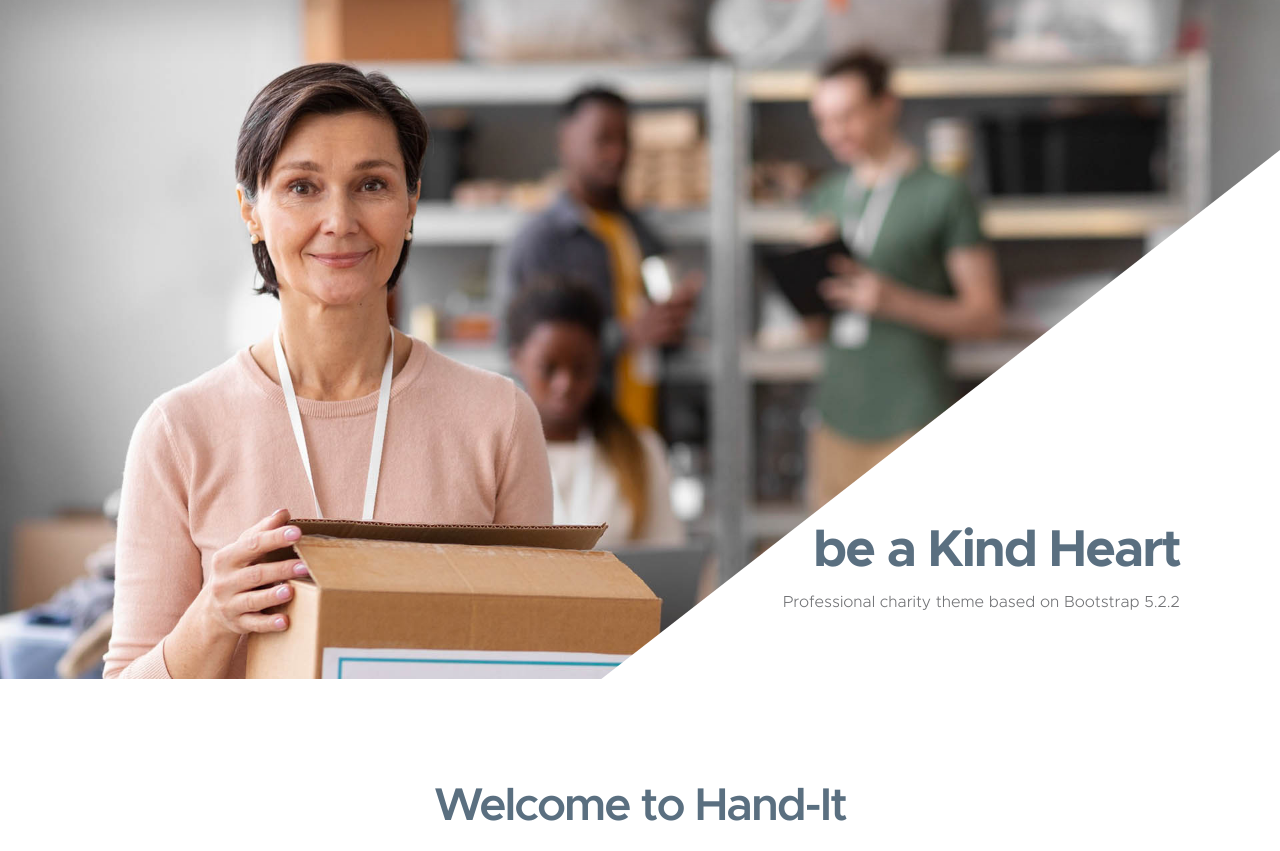
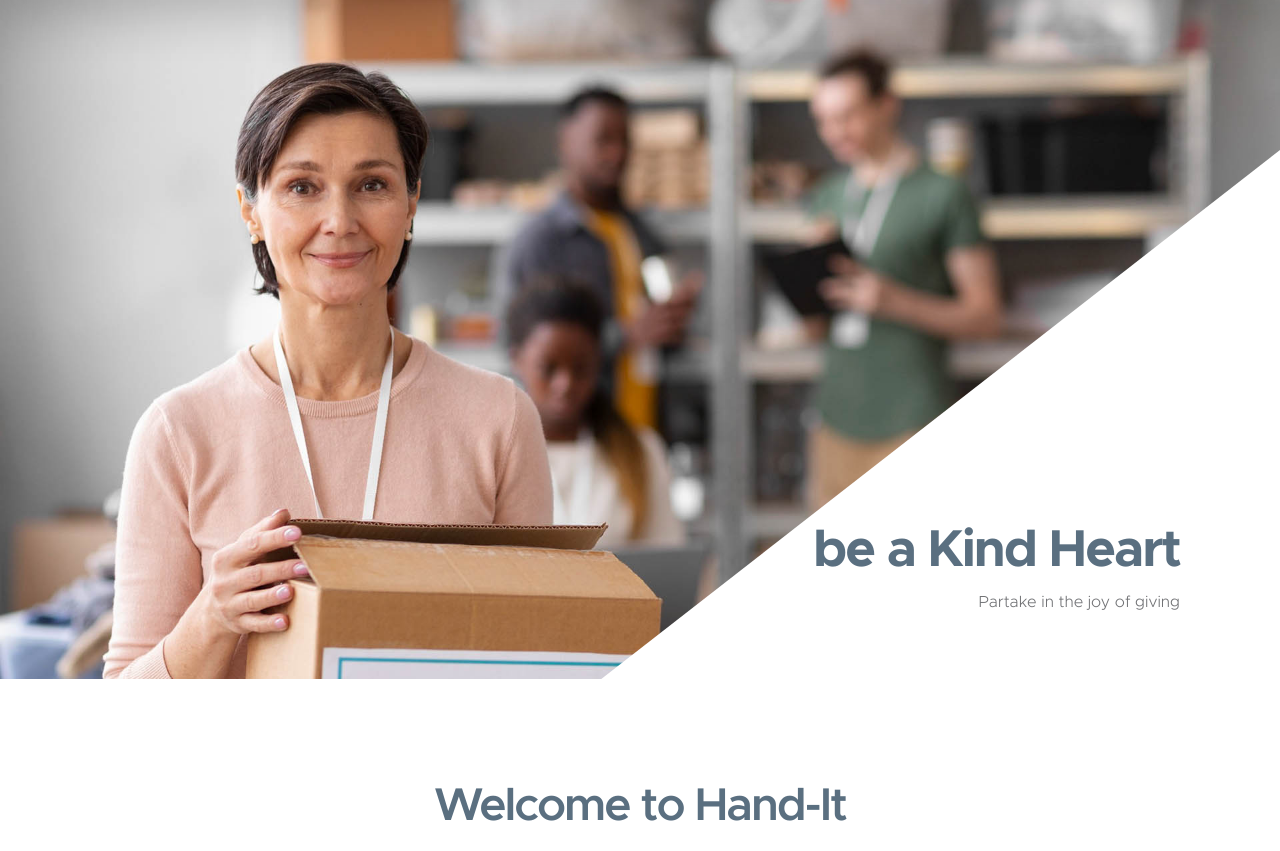
Before and after one commit to sharrmeen/HandIt-WebApp, a Django app: page / in a window 1280 px wide. Shown: the part 78-929 px from the top of the page. Run offline with Django 4.2, Linux system fonts and the light colour scheme; some libraries are stand-ins or nearby versions.

Commit message:
changed text on homepage

```diff
--- a/donation/templates/index.html
+++ b/donation/templates/index.html
@@ -126,7 +126,7 @@ https://templatemo.com/tm-581-kind-heart-charity
                                         <div class="carousel-caption d-flex flex-column justify-content-end">
                                             <h1>be a Kind Heart</h1>
 
-                                            <p>Professional charity theme based on Bootstrap 5.2.2</p>
+                                            <p>Partake in the joy of giving</p>
                                         </div>
                                     </div>
 
```
